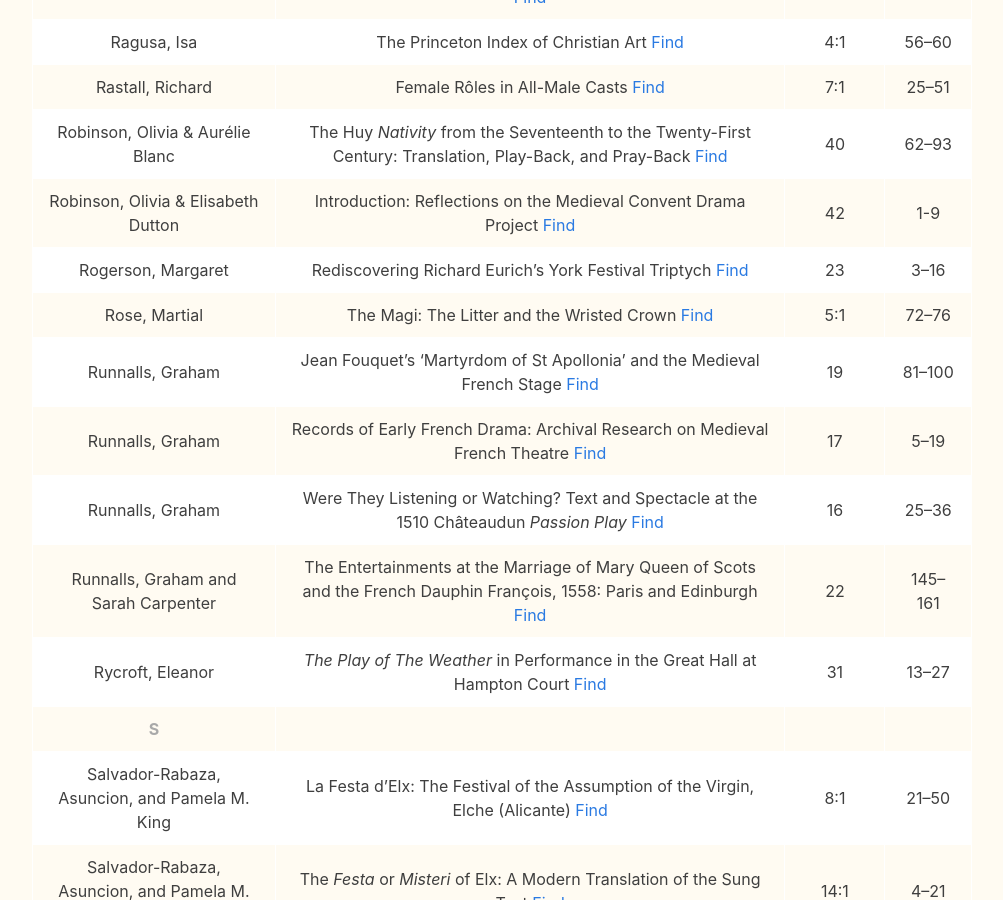
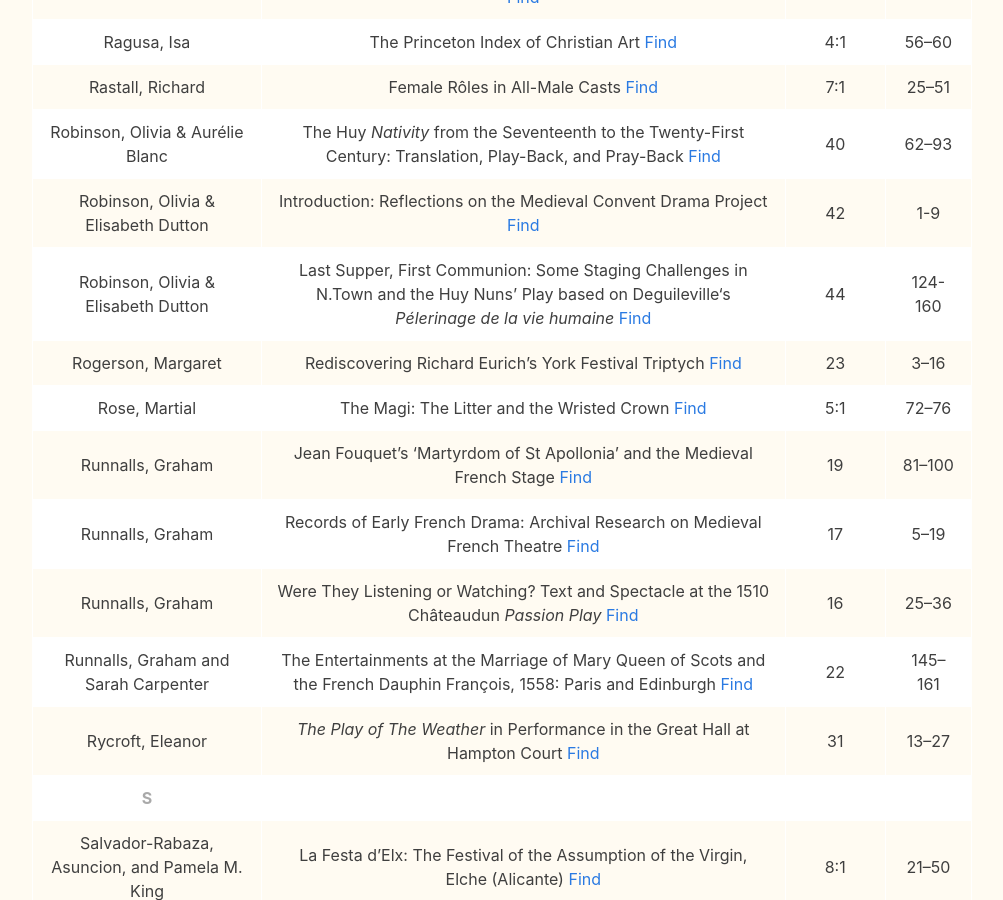
Before and after one commit to MedievalEnglishTheatre/MedievalEnglishTheatre.github.io, a Jekyll site: the page built from src/journal/cumindps.md, in a window 1280 px wide and 900 px high, scrolled down 2027 px. Shown: the whole window, without its empty margins (138-1141 px from the left). Built offline with Jekyll 4.4.1, drawn with Linux system fonts in a browser that asks for light colours.

Commit message:
Update cumindps.md vol. 44

```diff
--- a/src/journal/cumindps.md
+++ b/src/journal/cumindps.md
@@ -47,6 +47,7 @@ The later volumes include *summaries* and *PDFs* of one or two pages.
 |Rastall, Richard|Female Rôles in All-Male Casts  [Find](vol07.html#Rastall) |7:1|25–51|
 |Robinson, Olivia &amp; Aurélie Blanc|The Huy *Nativity* from the Seventeenth to the Twenty-First Century: Translation, Play-Back, and Pray-Back  [Find](vol40.html#blanc) |40|62–93|
 |Robinson, Olivia &amp; Elisabeth Dutton|Introduction: Reflections on the Medieval Convent Drama Project  [Find](vol42.html#Dutton) |42|1-9|
+|Robinson, Olivia &amp; Elisabeth Dutton|Last Supper, First Communion: Some Staging Challenges in N.Town and the Huy Nuns’ Play based on Deguileville‘s *Pélerinage de la vie humaine*  [Find](vol44.html#Dutton) |44|124-160|
 |Rogerson, Margaret|Rediscovering Richard Eurich’s York Festival Triptych  [Find](vol23.html#Rogerson) |23|3–16|
 |Rose, Martial|The Magi: The Litter and the Wristed Crown  [Find](vol05.html#Rose) |5:1|72–76|
 |Runnalls, Graham|Jean Fouquet’s ‘Martyrdom of St Apollonia’ and the Medieval French Stage  [Find](vol19.html#Runnalls) |19|81–100|
```
